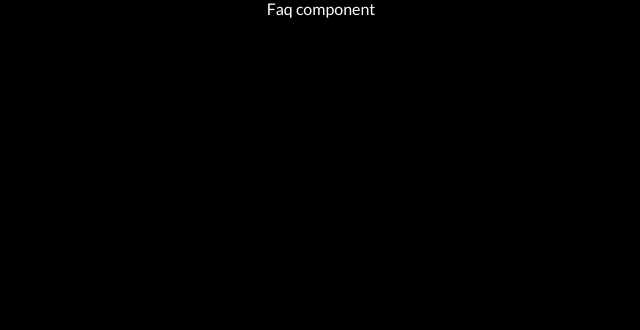
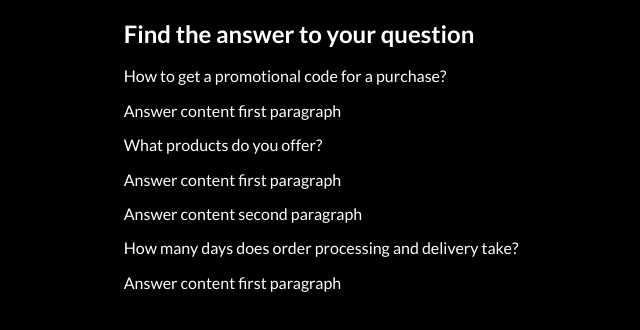
Before and after one commit to meczajkowski/Invo-Spotify-part-4, a website built with Vite: page index.html in a window 1280 px wide. Shown: the whole page, without its empty margins (319-959 px from the left). Built offline with nearby package versions, Linux system fonts and the light colour scheme.

Commit message:
add: html structure from lesson

```diff
--- a/index.html
+++ b/index.html
@@ -13,7 +13,53 @@
 <body>
   <div id="home-page">
     <div class="faq-component">
-      Faq component
+      <h2 class="faq-component__title">
+        Find the answer to your question
+      </h2>
+      <div class="faq-component__questions">
+        <div class="faq-question-partial">
+          <div class="faq-question-partial__first-line">
+            <div class="faq-question-partial__title">
+              How to get a promotional code for a purchase?
+            </div>
+            <div class="faq-question-partial__icon"></div>
+          </div>
+          <div class="faq-question-partial__answer">
+            <p class="faq-question-partial__paragraph">
+              Answer content first paragraph
+            </p>
+          </div>
+        </div>
+        <div class="faq-question-partial">
+          <div class="faq-question-partial__first-line">
+            <div class="faq-question-partial__title">
+              What products do you offer?
+            </div>
+            <div class="faq-question-partial__icon"></div>
+          </div>
+          <div class="faq-question-partial__answer">
+            <p class="faq-question-partial__paragraph">
+              Answer content first paragraph
+            </p>
+            <p class="faq-question-partial__paragraph">
+              Answer content second paragraph
+            </p>
+          </div>
+        </div>
+        <div class="faq-question-partial">
+          <div class="faq-question-partial__first-line">
+            <div class="faq-question-partial__title">
+              How many days does order processing and delivery take?
+            </div>
+            <div class="faq-question-partial__icon"></div>
+          </div>
+          <div class="faq-question-partial__answer">
+            <p class="faq-question-partial__paragraph">
+              Answer content first paragraph
+            </p>
+          </div>
+        </div>
+      </div>
     </div>
   </div>
 
```
